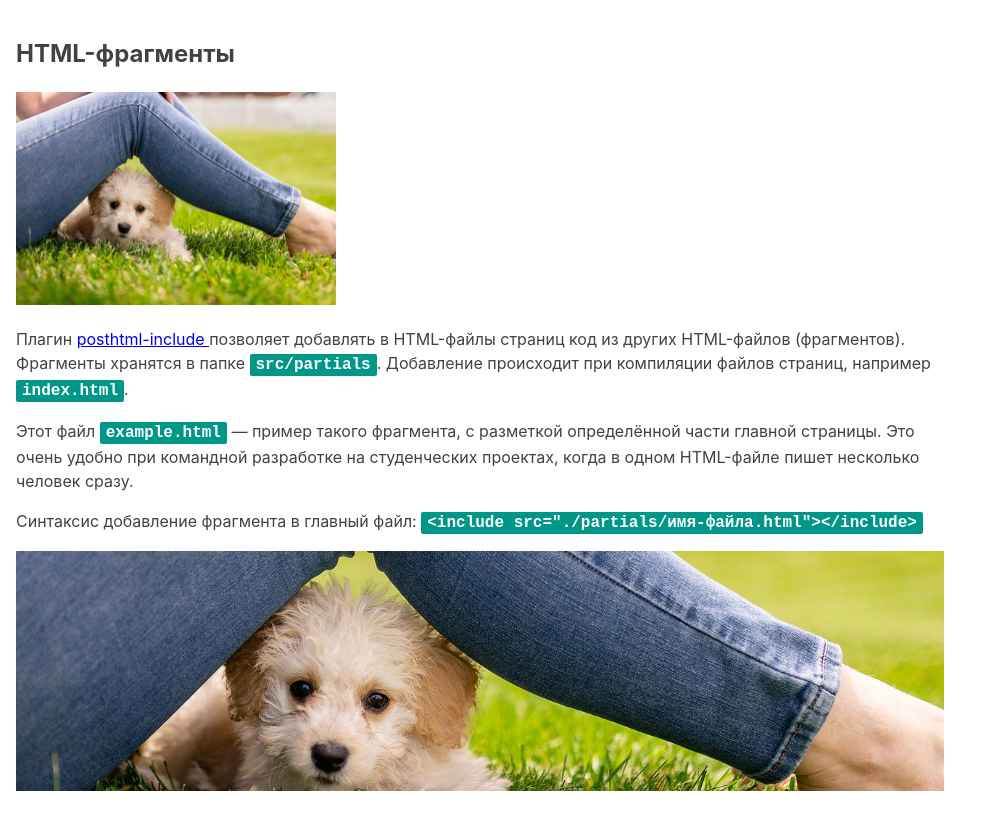
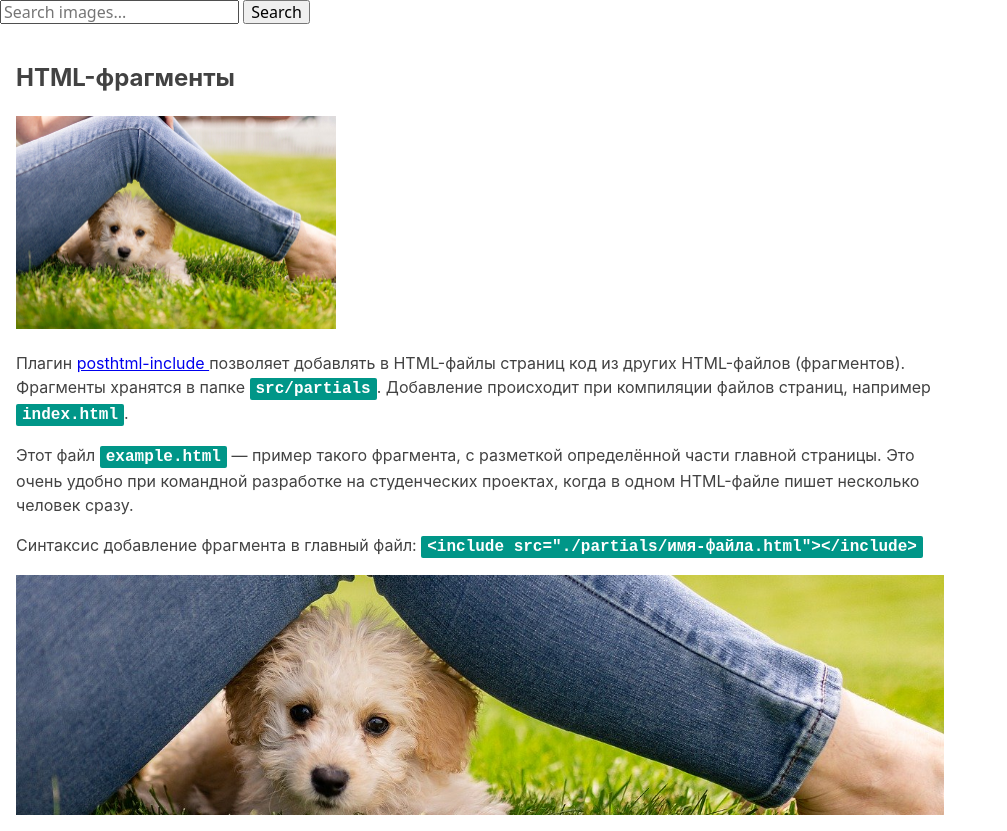
Before and after one commit to AVerba/goit-js-hw-11, a website built with Parcel: page src/index.html in a window 1280 px wide. Shown: the whole page, without its empty margins (0-1007 px from the left). Before the commit the page ends 807 px from the top, so only its background shows below. Built offline with nearby package versions, Linux system fonts and the light colour scheme.

Commit message:
modify index

```diff
--- a/src/index.html
+++ b/src/index.html
@@ -12,6 +12,16 @@
     />
   </head>
   <body>
+    <form class="search-form" id="search-form">
+      <input
+        type="text"
+        name="searchQuery"
+        autocomplete="off"
+        placeholder="Search images..."
+      />
+      <button type="submit">Search</button>
+    </form>
+    <div class="gallery"></div>
     <!-- Так добавляются фрагменты в главные HTML-файлы страниц. -->
     <include src="./partials/example.html"></include>
 
```
